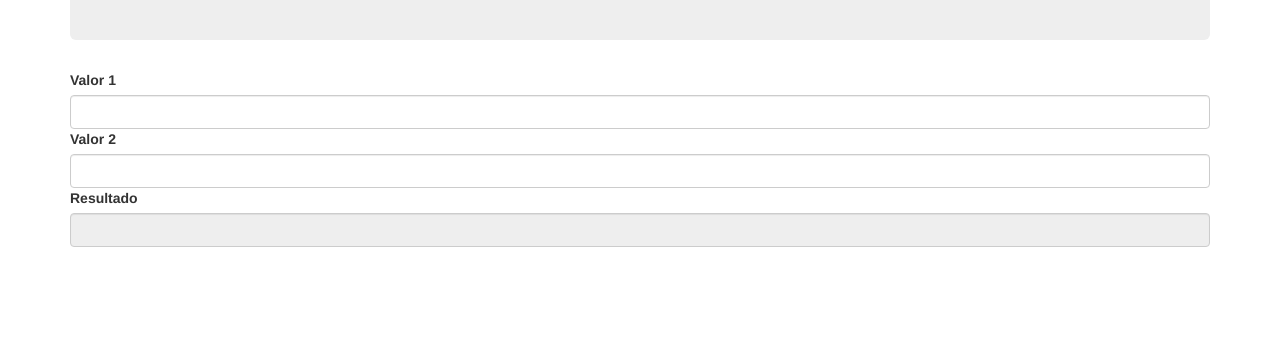
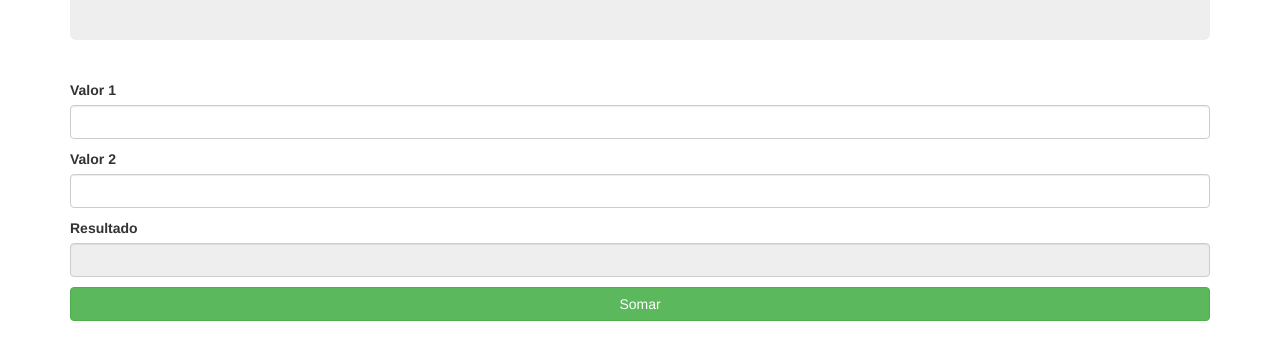
Before and after one commit to Negresko/crudmobile, a website: page www/index.html in a window 1280 px wide. Shown: the part 155-514 px from the top of the page. Drawn offline with Linux system fonts and the light colour scheme.

Commit message:
Inserindo Botões de Somar na Tela

```diff
--- a/www/css/style.css
+++ b/www/css/style.css
@@ -1 +1,4 @@
 /**/
+button, label{
+  margin-top: 10px;
+}
--- a/www/index.html
+++ b/www/index.html
@@ -24,13 +24,13 @@
       </div>
       <div class="row">
         <div class="col-xs-12">
-          <label for="">Valor 1</label>
+          <label for="valor">Valor 1</label>
           <input type="number" id="valor1" class="form-control">
         </div>
       </div>
       <div class="row">
         <div class="col-xs-12">
-          <label for=""> Valor 2</label>
+          <label for="valor2"> Valor 2</label>
           <input type="number" id="valor2" class="form-control">
         </div>
       </div>
@@ -40,6 +40,11 @@
           <input type="number" id="valor3" class="form-control" readonly>
         </div>
       </div>
+      <div class="row">
+        <div class="col-xs-12">
+        <button id="somar" class="btn btn-success btn-block">Somar</button>
+        </div>
+      </div>
     </div>
 </body>
 </html>
```
